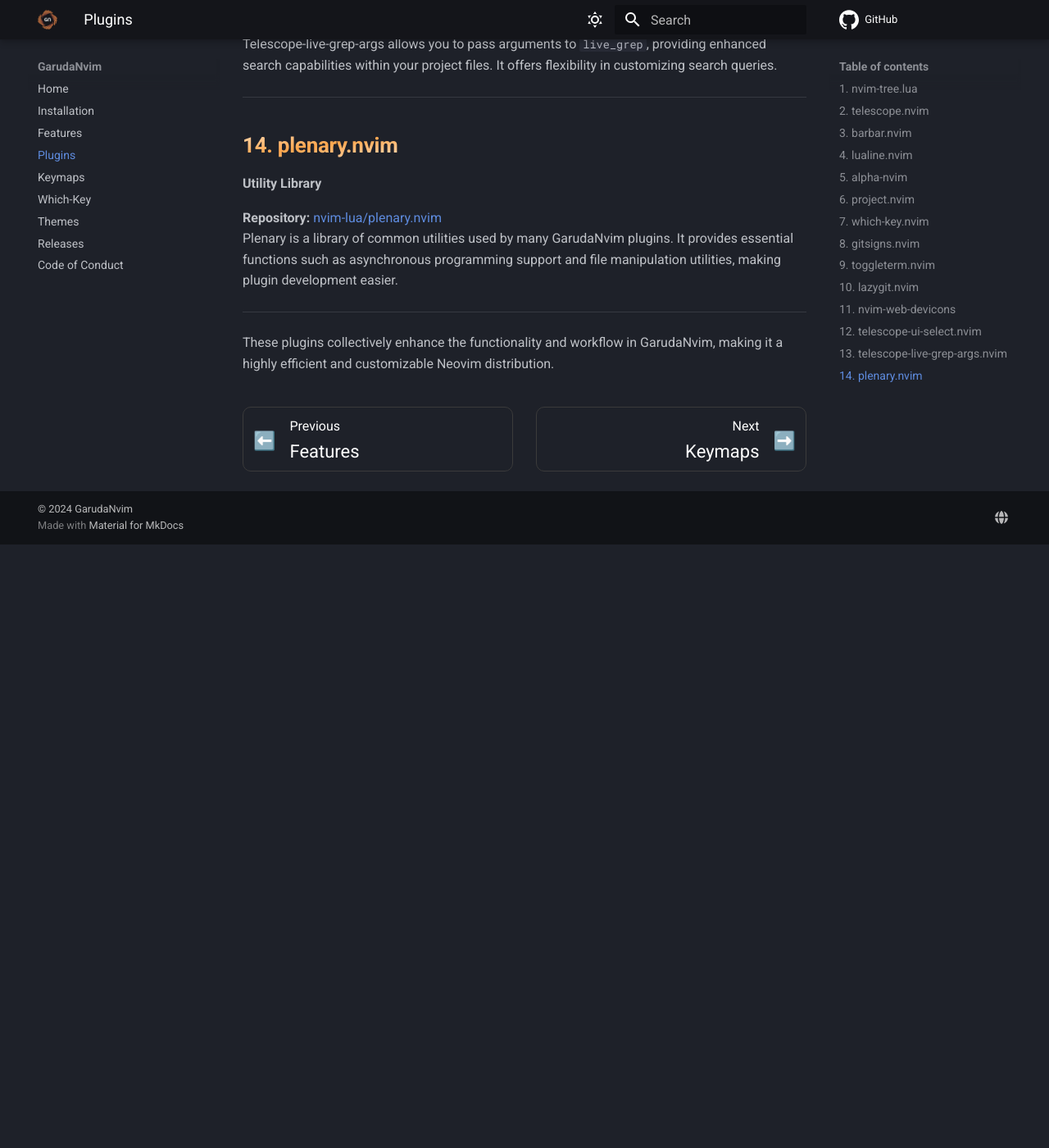
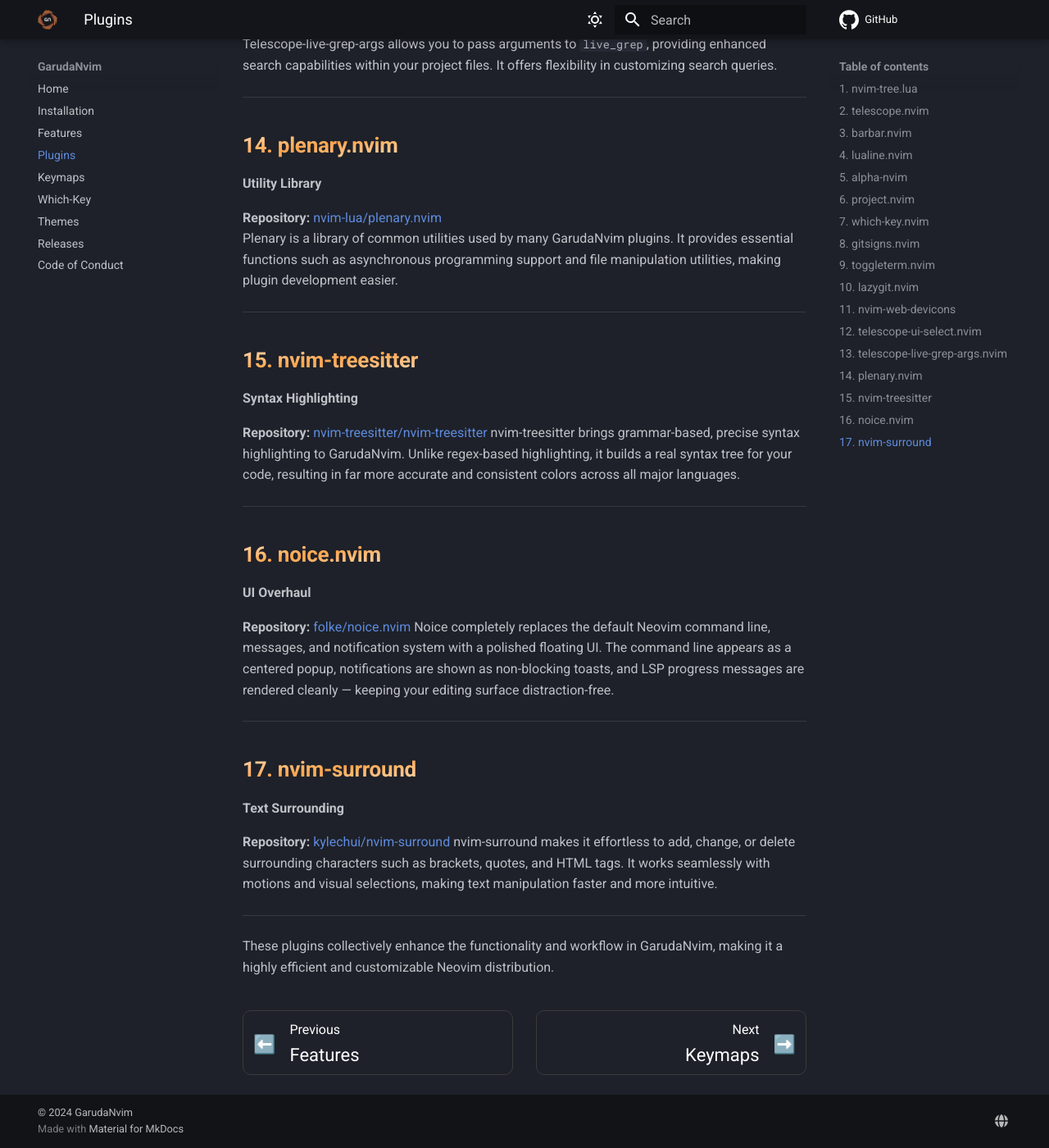
Before and after one commit to GarudaNvim/GarudaNvim.github.io, an MkDocs documentation site: the page built from docs/plugins.md, in a window 1280 px wide and 1400 px high, scrolled down 3521 px. Shown: the whole window at 82% size. Built offline with MkDocs 1.6.1 and Material for MkDocs 9.7.7, drawn with Linux system fonts in a browser that asks for light colours; before the commit the page ends 4185 px from its top, so only the background shows below that.

Commit message:
Add nvim-treesitter, noice.nvim, and nvim-surround to plugins page
Three plugins introduced in v1.4.0 were missing from the list.
Added as entries 15, 16, and 17 with descriptions and repo links.

Co-Authored-By: Claude Sonnet 4.6 <noreply@anthropic.com>

```diff
--- a/docs/plugins.md
+++ b/docs/plugins.md
@@ -132,6 +132,33 @@ Plenary is a library of common utilities used by many GarudaNvim plugins. It pro
 
 ---
 
+## <span class="sh-font tsh-color">15. nvim-treesitter</span>
+
+**Syntax Highlighting**
+
+**Repository:** [nvim-treesitter/nvim-treesitter](https://github.com/nvim-treesitter/nvim-treesitter)
+nvim-treesitter brings grammar-based, precise syntax highlighting to GarudaNvim. Unlike regex-based highlighting, it builds a real syntax tree for your code, resulting in far more accurate and consistent colors across all major languages.
+
+---
+
+## <span class="sh-font tsh-color">16. noice.nvim</span>
+
+**UI Overhaul**
+
+**Repository:** [folke/noice.nvim](https://github.com/folke/noice.nvim)
+Noice completely replaces the default Neovim command line, messages, and notification system with a polished floating UI. The command line appears as a centered popup, notifications are shown as non-blocking toasts, and LSP progress messages are rendered cleanly — keeping your editing surface distraction-free.
+
+---
+
+## <span class="sh-font tsh-color">17. nvim-surround</span>
+
+**Text Surrounding**
+
+**Repository:** [kylechui/nvim-surround](https://github.com/kylechui/nvim-surround)
+nvim-surround makes it effortless to add, change, or delete surrounding characters such as brackets, quotes, and HTML tags. It works seamlessly with motions and visual selections, making text manipulation faster and more intuitive.
+
+---
+
 These plugins collectively enhance the functionality and workflow in GarudaNvim, making it a highly efficient and customizable Neovim distribution.
 
 <div class="navigation">
```
